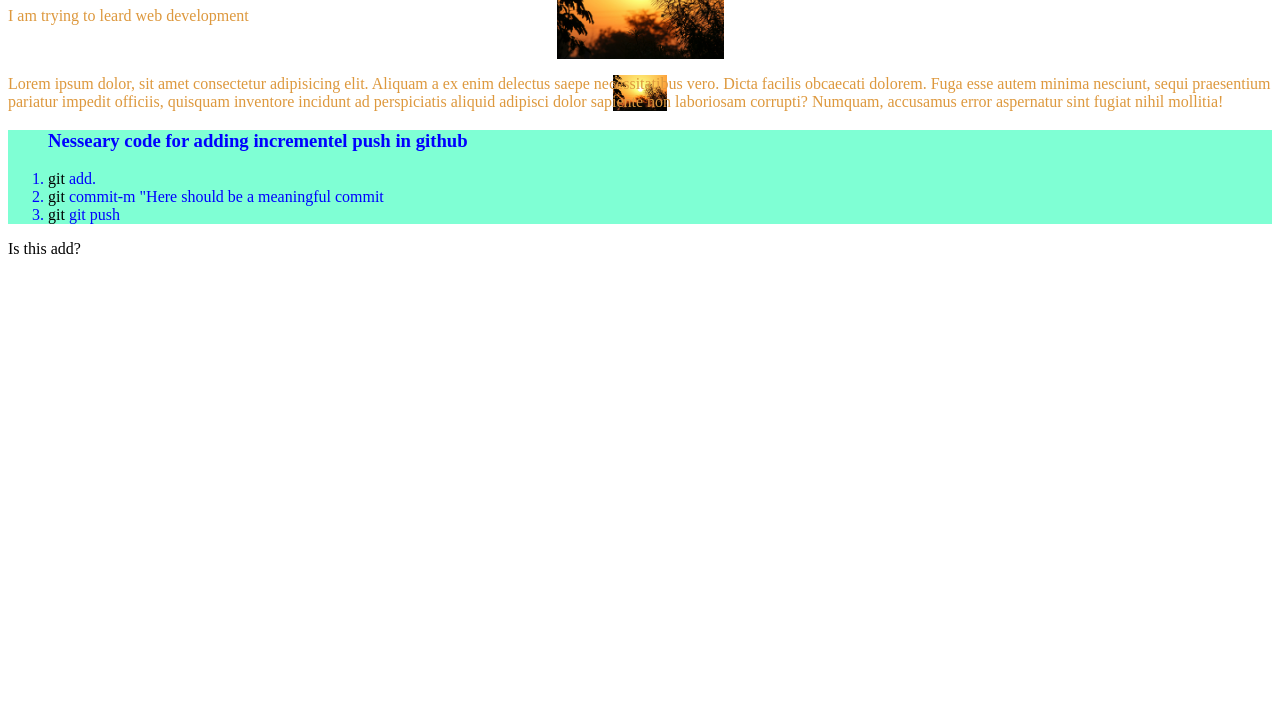
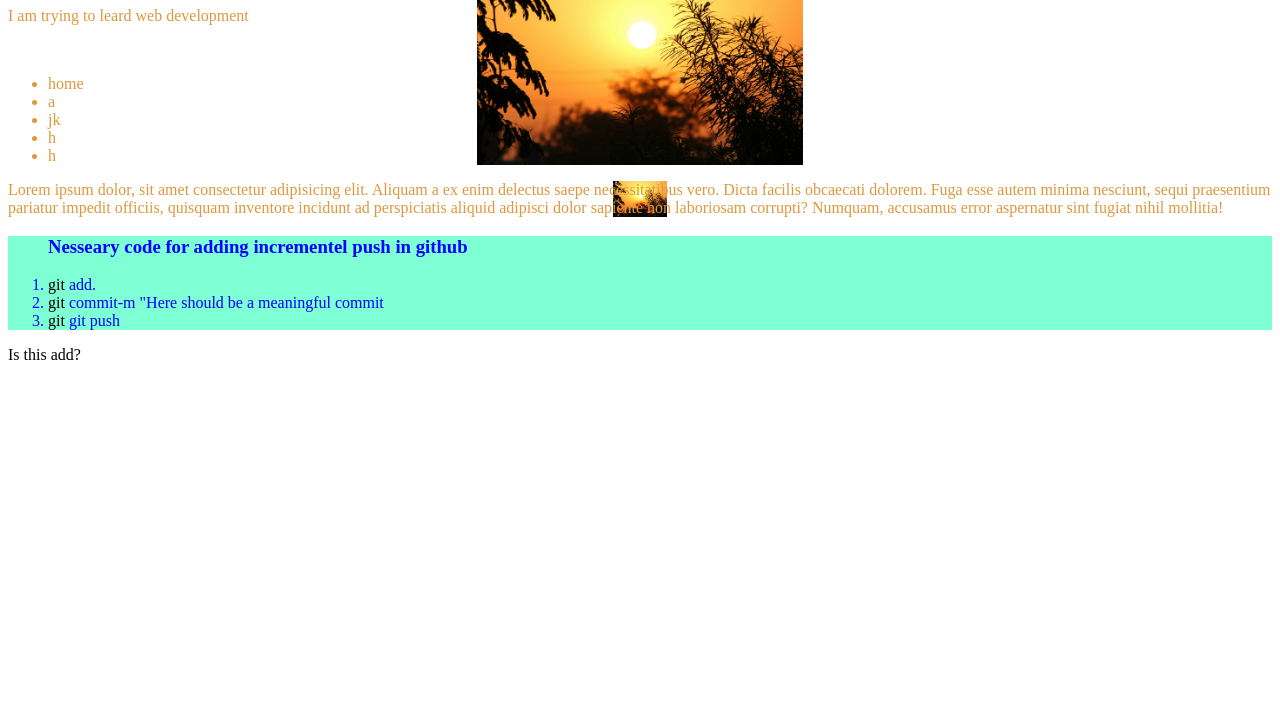
Before and after one commit to ArifulIslam016/Frits-web-site, a plain HTML site: page index.html in a window 1280 px wide. Shown: the part 73-800 px from the top of the page. Drawn offline with Linux system fonts and the light colour scheme.

Commit message:
update file name

```diff
--- a/Web.html
+++ b/index.html
@@ -11,7 +11,11 @@
         <h1> This is a live web site</h1>
         <p> I am trying to leard web development</p>
         <br>
-
+        <ul><li class="">home</li>
+        <li class="">a</li>
+        <li class="">jk</li>
+        <li class="">h</li>
+        <li class="">h</li></ul>
     </div>
     <div>
         <p> Lorem ipsum dolor, sit amet consectetur adipisicing elit. Aliquam a ex enim delectus saepe necessitatibus vero. Dicta facilis obcaecati dolorem. Fuga esse autem minima nesciunt, sequi praesentium pariatur impedit officiis, quisquam inventore incidunt ad perspiciatis aliquid adipisci dolor sapiente non laboriosam corrupti? Numquam, accusamus error aspernatur sint fugiat nihil mollitia!</p>
```
